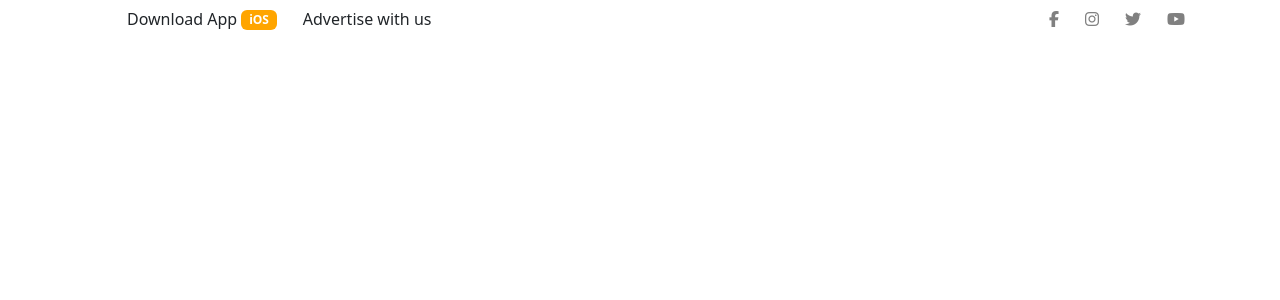
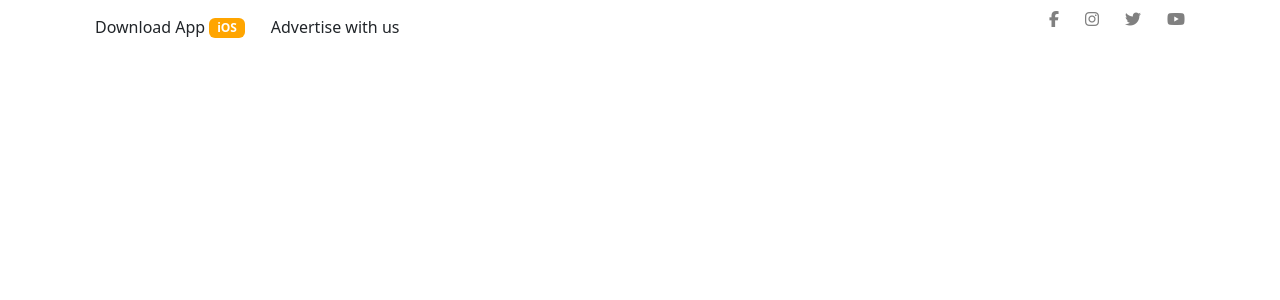
Before and after one commit to ariannadrovandi/proj-html-vuejs, a Vue app: page / in a window 1280 px wide. Shown: the top 300 px of the page. Built offline with nearby package versions, Linux system fonts and the light colour scheme.

Commit message:
fix HeaderTop

```diff
--- a/src/components/HeaderTop.vue
+++ b/src/components/HeaderTop.vue
@@ -1,10 +1,8 @@
 <template>
     <div class="container d-flex flex-row justify-content-between align-items-center">
-        <div class="left">
-            <ul class="d-flex flex-row">
-                <li><button class="btn">Download App <span class="badge ad-badge">iOS</span></button></li>
-                <li><button class="btn">Advertise with us</button></li>
-            </ul>
+        <div class="left d-flex flex-row">
+            <button class="btn">Download App <span class="badge ad-badge">iOS</span></button>
+            <button class="btn">Advertise with us</button>
         </div>
         <div class="right">
             <ul class="d-flex flex-row ">
@@ -27,12 +25,12 @@
 <style lang="scss" scoped>
     ul{
         list-style: none;
-        .ad-badge{
-            background-color: orange;
-            color: white;
-        };
-        i{
-            color: gray;
-        }
+    }
+    .ad-badge{
+        background-color: orange;
+        color: white;
+    }
+    i{
+        color: gray;
     }
 </style>
```
Also changed, not shown: src/components/HeaderBottom.vue (+25 -2 lines).
